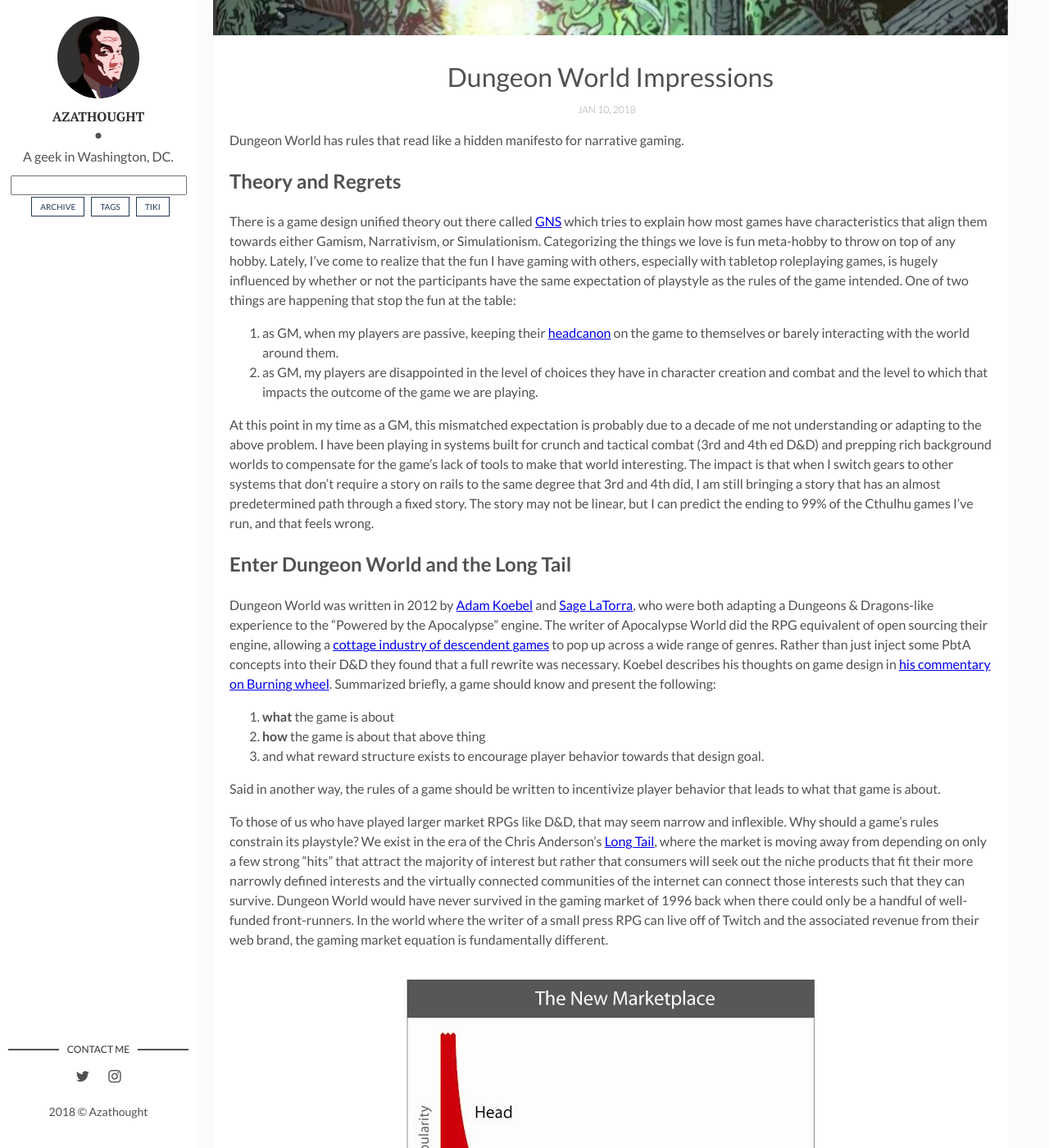
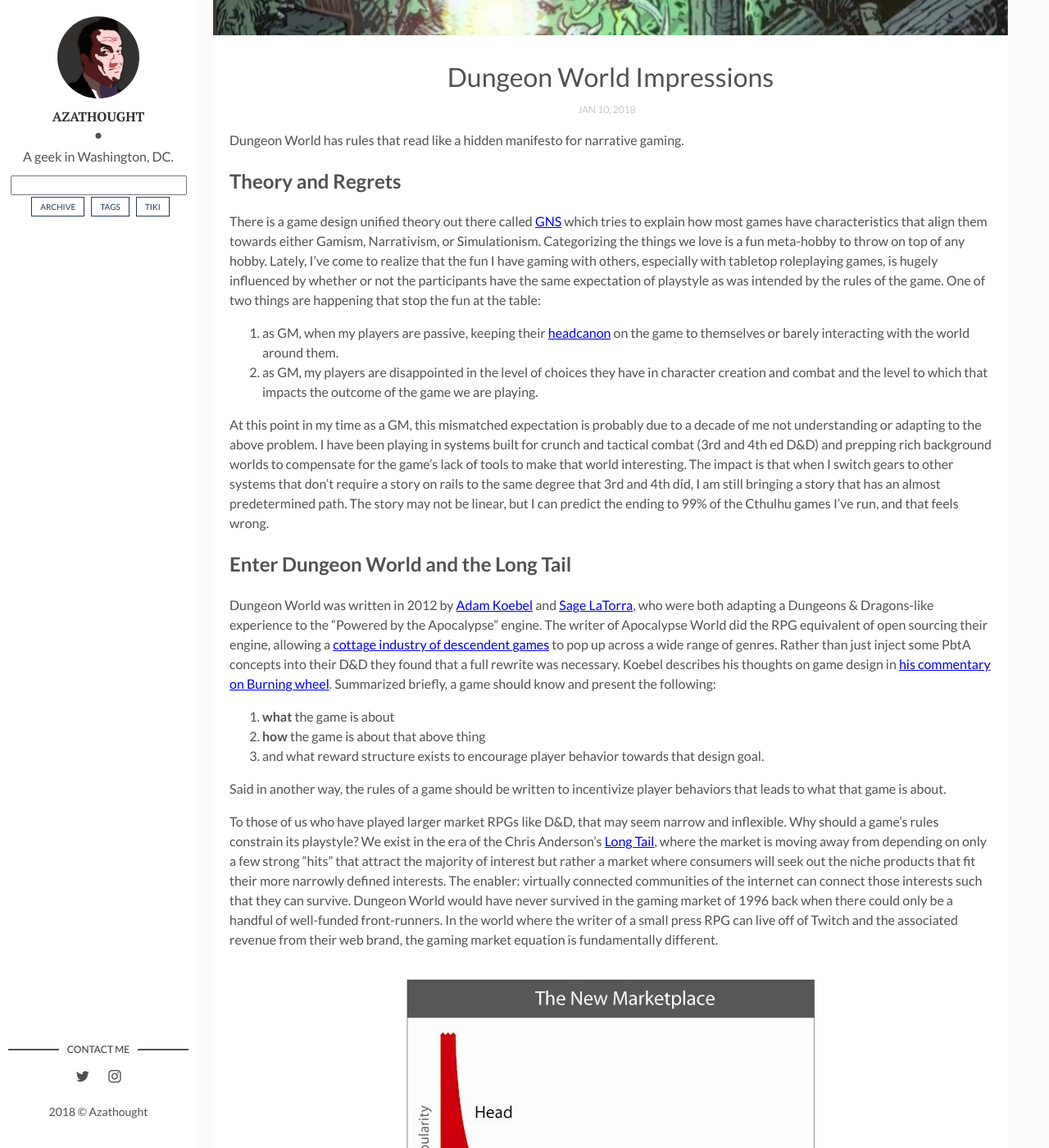
Before and after one commit to azathought/azathought.github.io, a Jekyll site: the page built from _posts/2018-01-10-Dungeon-World-Impressions.md, in a window 1280 px wide and 1400 px high, scrolled down 477 px. Shown: the whole window at 82% size. Built offline with Jekyll 4.4.1, drawn with Linux system fonts in a browser that asks for light colours; comment, search, counter and statistics services are not loaded; some of the changed text lies outside the part shown.

Commit message:
more typos and grammar

```diff
--- a/_posts/2018-01-10-Dungeon-World-Impressions.md
+++ b/_posts/2018-01-10-Dungeon-World-Impressions.md
@@ -12,12 +12,12 @@
 
 ## Theory and Regrets
 
-There is a game design unified theory out there called [GNS](https://en.wikipedia.org/wiki/GNS_theory) which tries to explain how most games have characteristics that align them towards either Gamism, Narrativism, or Simulationism.  Categorizing the things we love is fun meta-hobby to throw on top of any hobby.  Lately, I've come to realize that the fun I have gaming with others, especially with tabletop roleplaying games, is hugely influenced by whether or not the participants have the same expectation of playstyle as the rules of the game intended. One of two things are happening that stop the fun at the table:
+There is a game design unified theory out there called [GNS](https://en.wikipedia.org/wiki/GNS_theory) which tries to explain how most games have characteristics that align them towards either Gamism, Narrativism, or Simulationism.  Categorizing the things we love is a fun meta-hobby to throw on top of any hobby.  Lately, I've come to realize that the fun I have gaming with others, especially with tabletop roleplaying games, is hugely influenced by whether or not the participants have the same expectation of playstyle as was intended by the rules of the game. One of two things are happening that stop the fun at the table:
 
 1. as GM, when my players are passive, keeping their [headcanon](https://www.urbandictionary.com/define.php?term=Headcanon) on the game to themselves or barely interacting with the world around them.
 2. as GM, my players are disappointed in the level of choices they have in character creation and combat and the level to which that impacts the outcome of the game we are playing.
 
-At this point in my time as a GM, this mismatched expectation is probably due to a decade of me not understanding or adapting to the above problem.  I have been playing in systems built for crunch and tactical combat (3rd and 4th ed D&D) and prepping rich background worlds to compensate for the game's lack of tools to make that world interesting.  The impact is that when I switch gears to other systems that don't require a story on rails to the same degree that 3rd and 4th did, I am still bringing a story that has an almost predetermined path through a fixed story.  The story may not be linear, but I can predict the ending to 99% of the Cthulhu games I've run, and that feels wrong.
+At this point in my time as a GM, this mismatched expectation is probably due to a decade of me not understanding or adapting to the above problem.  I have been playing in systems built for crunch and tactical combat (3rd and 4th ed D&D) and prepping rich background worlds to compensate for the game's lack of tools to make that world interesting.  The impact is that when I switch gears to other systems that don't require a story on rails to the same degree that 3rd and 4th did, I am still bringing a story that has an almost predetermined path.  The story may not be linear, but I can predict the ending to 99% of the Cthulhu games I've run, and that feels wrong.
 
 ## Enter Dungeon World and the Long Tail
 
@@ -27,15 +27,15 @@
 2. **how** the game is about that above thing
 3. and what reward structure exists to encourage player behavior towards that design goal.
 
-Said in another way, the rules of a game should be written to incentivize player behavior that leads to what that game is about.
+Said in another way, the rules of a game should be written to incentivize player behaviors that leads to what that game is about.
 
-To those of us who have played larger market RPGs like D&D, that may seem narrow and inflexible.  Why should a game's rules constrain its playstyle? We exist in the era of the Chris Anderson's [Long Tail](http://www.thelongtail.com/about.html), where the market is moving away from depending on only a few strong "hits" that attract the majority of interest but rather that consumers will seek out the niche products that fit their more narrowly defined interests and the virtually connected communities of the internet can connect those interests such that they can survive.  Dungeon World would have never survived in the gaming market of 1996 back when there could only be a handful of well-funded front-runners.  In the world where the writer of a small press RPG can live off of Twitch and the associated revenue from their web brand, the gaming market equation is fundamentally different.
+To those of us who have played larger market RPGs like D&D, that may seem narrow and inflexible.  Why should a game's rules constrain its playstyle? We exist in the era of the Chris Anderson's [Long Tail](http://www.thelongtail.com/about.html), where the market is moving away from depending on only a few strong "hits" that attract the majority of interest but rather a market where consumers will seek out the niche products that fit their more narrowly defined interests. The enabler: virtually connected communities of the internet can connect those interests such that they can survive.  Dungeon World would have never survived in the gaming market of 1996 back when there could only be a handful of well-funded front-runners.  In the world where the writer of a small press RPG can live off of Twitch and the associated revenue from their web brand, the gaming market equation is fundamentally different.
 
 {% include image.html url="posts/2018-01-10-dw3.jpg" description="The Long Tail" caption="Check out the Long Tail. It summarizes an underappreciated part what's happening with community and engagement driven media.  Source: http://www.thelongtail.com/about.html" %}
 
 ## How is this game Different?
 
-The best way to explain the unique qualities of Dungeon World is to compare it to the system for which it stands as narrative-ist alternative,  namely Dungeons & Dragons.
+The best way to explain the unique qualities of Dungeon World is to compare it to the system for which it stands as a narrative-ist alternative, namely Dungeons & Dragons.
 
 **For the players** the biggest difference is the game is not a turn-based simulation of combat but rather a story-telling system where you describe what you are doing in relation to the fiction.  The rules will chime in too, but there is no initiative.  There are no turns or rounds.   No rules to say whose turn it is to talk.
 
@@ -43,7 +43,7 @@
 2. Players say what their characters are thinking, feeling, and doing. Sometimes those descriptions **trigger a move**.
 3. Moves call for you to roll to see what happens, at which GM will describe how the situation  changes and then ask the question, “what  do you do next?”
 
-Moves are mostly aligned with the 6 main stats testing a roll of 2d6 + stat mod in order to learn a result.  Outcomes mostly work like this:
+Moves a finite list, mostly aligned with the 6 main stats, testing a roll of 2d6 + stat mod in order to learn a result.  Outcomes mostly work like this:
 
 * on a 1 through 6 you fail, and suffer the consequences but gain XP
 * On a 7 through 9 you succeed but with a complication or cost
@@ -51,14 +51,14 @@
 
 This means that instead of trading blows back and forth and positioning on a grid for advantages, players are narrating a combat which contains anything that makes sense and then the GM calls for a roles like "hack and slash", a burst of melee combat.  The outcomes deal damage in both directions, yes, but the outcome also alters the narrative causing the player to think of a creative next move or risk a GM "hard move", effectively a free potentially deadly outcome to the player. As complications stack and are countered by crafty players, characters use their wits, brawn, and fantastic powers to survive combat.
 
-**For the GM** the biggest difference is that Dungeon World both requires (and has the capability to survive)  unscripted improvisational world creation during play from both the GM and the players.  The game explicitly mandates a system of goals, principles, GM moves, and even a pre-game prep system called **Fronts**.  Fronts are threats in the world that will play into the story. The system focuses prep not on the statistics and balance, but rather on opportunities for drama, fantasy, and high adventure.  Having only played a one-shot of Dungeon World, I have not yet gotten a chance to test the Front system yet but I'm interested to see whether they do for a campaign of Dungeon World what the in-play mechanics do so well for a single session.
+**For the GM** the biggest difference is that Dungeon World both requires (and has the capability to survive) unscripted improvisational world creation during play from both the GM and the players.  The game explicitly mandates a system of goals, principles, GM moves, and even a pre-game prep system called **Fronts**.  Fronts are threats in the world that will play into the story. The system focuses prep not on the statistics and balance, but rather on opportunities for drama, fantasy, and high adventure.  Having only played a one-shot of Dungeon World, I have not yet gotten a chance to test the Front system yet but I'm interested to see whether they do for a campaign of Dungeon World what the in-play mechanics do so well for a single session.
 
 {% include image.html url="posts/2018-01-10-dw2.jpg" description="One Shot Map" caption="Dungeon World encourages you to draw maps with gaps, filling in table-improvised details as the story unfolds." %}
 
-In my experience, Dungeons & Dragons required lots of preparation to entertain the Gamism (crunchy rules) gamer.  If the players expect game balance, continuity of rules, and interesting tactical play on the part of the monsters, a GM needs to spend time picking, balancing, and studying the pre-planned encounters of an adventure.  Without this prep, D&D games risk total party kills (TPKs), unbalanced encounters whose overall outcome is too easily predetermined failure or success.  D&D adventures often have to have fixed set-pieces for the adventurers to discovery in their explorations which can make a game feel like it is "on rails".  This doesn't mean the GMs and players alike can't be creative within D&amp;D; the rules.  They just don't do much to incentivize it.
+In my experience, Dungeons & Dragons required lots of preparation to entertain the Gamism (crunchy rules) gamer.  If the players expect game balance, continuity of rules, and interesting tactical play on the part of the monsters, a GM needs to spend time picking, balancing, and studying the pre-planned encounters of an adventure.  Without this prep, D&D games risk total party kills (TPKs), unbalanced encounters whose overall outcome is too easily predetermined failure or success. D&D adventures often have to have fixed set-pieces for the adventurers to discover in their explorations which can make a game feel like it is "on rails".  This doesn't mean the GMs or players can't be creative within D&D.  The rules just don't do much to incentivize it.
 
 ## In Summary
 
-Dungeon World is a great gateway game to different ideas about narrative game design.  Because of both its similarities and manifesto appropriate differences to Dungeons & Dragons, it will cut straight to the point and help players and GMs discover what kind of games they'd like to play during their gaming sessions.
+Dungeon World is a great gateway game to different ideas about narrative game design.  Because of both its similarities and manifesto-appropriate differences to Dungeons & Dragons, it will cut straight to the point and help players and GMs discover what kind of games they'd like to play during their gaming sessions.
 
 As a side note, there is a whole wave of more recent "D&D but with more modern rules" out there to explore such as [Blades in the Dark](https://www.evilhat.com/home/blades-in-the-dark/) and [Torchbearer](https://www.torchbearerrpg.com/) that I am now interested to read.  I might start with [Apocalypse World](http://apocalypse-world.com/) though, to see if that can be adapted for some creative Call of Cthulhu play.
```
